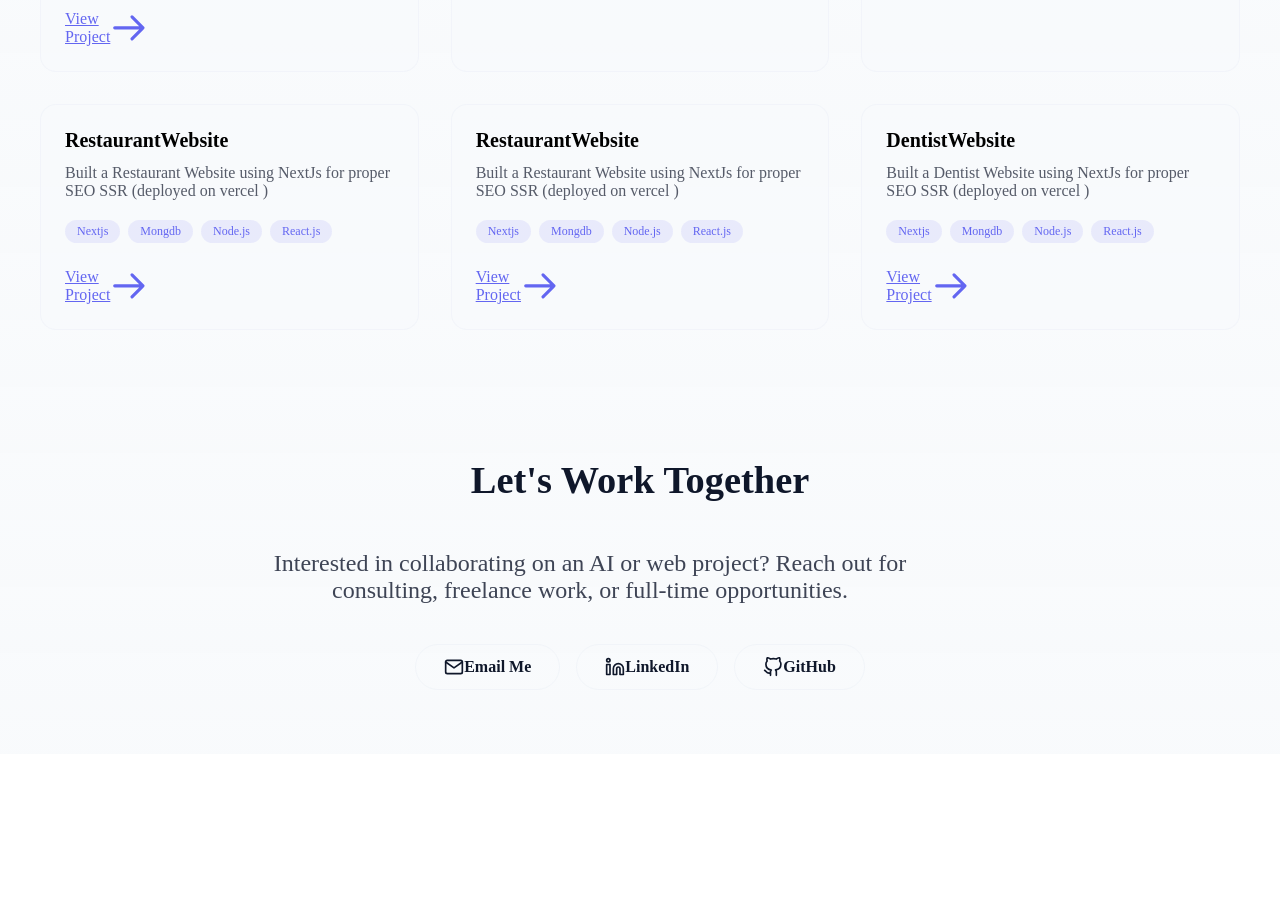
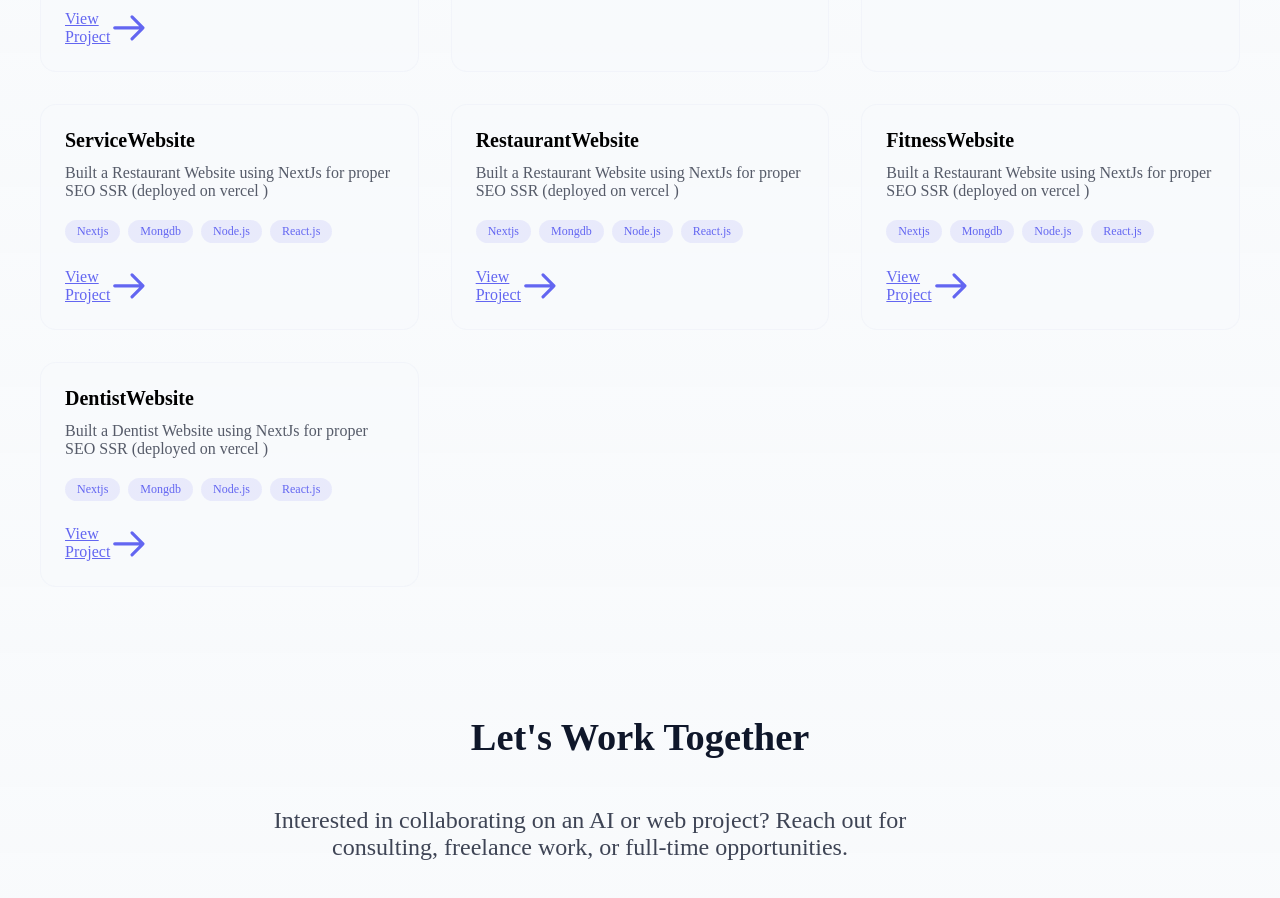
Before and after one commit to ahmedhassan142/Portfolio, a Next.js app: page / in a window 1280 px wide. Shown: the part 2580-3478 px from the top of the page. Before the commit the page ends 3334 px from the top, so only its background shows below. Built offline with nearby package versions, Linux system fonts and the light colour scheme.

Commit message:
Update page.tsx

```diff
--- a/src/app/page.tsx
+++ b/src/app/page.tsx
@@ -101,10 +101,10 @@ const projects: Project[] = [
   },
    {
     id: '13',
-    title: 'RestaurantWebsite',
+    title: 'ServiceWebsite',
     description: 'Built a Restaurant Website using  NextJs for  proper SEO SSR  (deployed on vercel ) ',
     tags: [ 'Nextjs','Mongdb', 'Node.js','React.js'],
-    link: "https://restaurant-git-main-ahmed-hassans-projects-96c42d63.vercel.app"
+    link: "https://portfoliopersonla-we-git-141f83-ahmed-hassans-projects-96c42d63.vercel.app"
   },
    {
     id: '14',
@@ -113,8 +113,15 @@ const projects: Project[] = [
     tags: [ 'Nextjs','Mongdb', 'Node.js','React.js'],
     link: "https://restaurant-git-main-ahmed-hassans-projects-96c42d63.vercel.app"
   },
+   {
+    id: '15',
+    title: 'FitnessWebsite',
+    description: 'Built a Restaurant Website using  NextJs for  proper SEO SSR  (deployed on vercel ) ',
+    tags: [ 'Nextjs','Mongdb', 'Node.js','React.js'],
+    link: "https://fitnesswebsite-git-main-ahmed-hassans-projects-96c42d63.vercel.app/"
+  },
      {
-    id: '15',
+    id: '16',
     title: 'DentistWebsite',
     description: 'Built a Dentist Website using  NextJs for  proper SEO SSR  (deployed on vercel ) ',
     tags: [ 'Nextjs','Mongdb', 'Node.js','React.js'],
```
